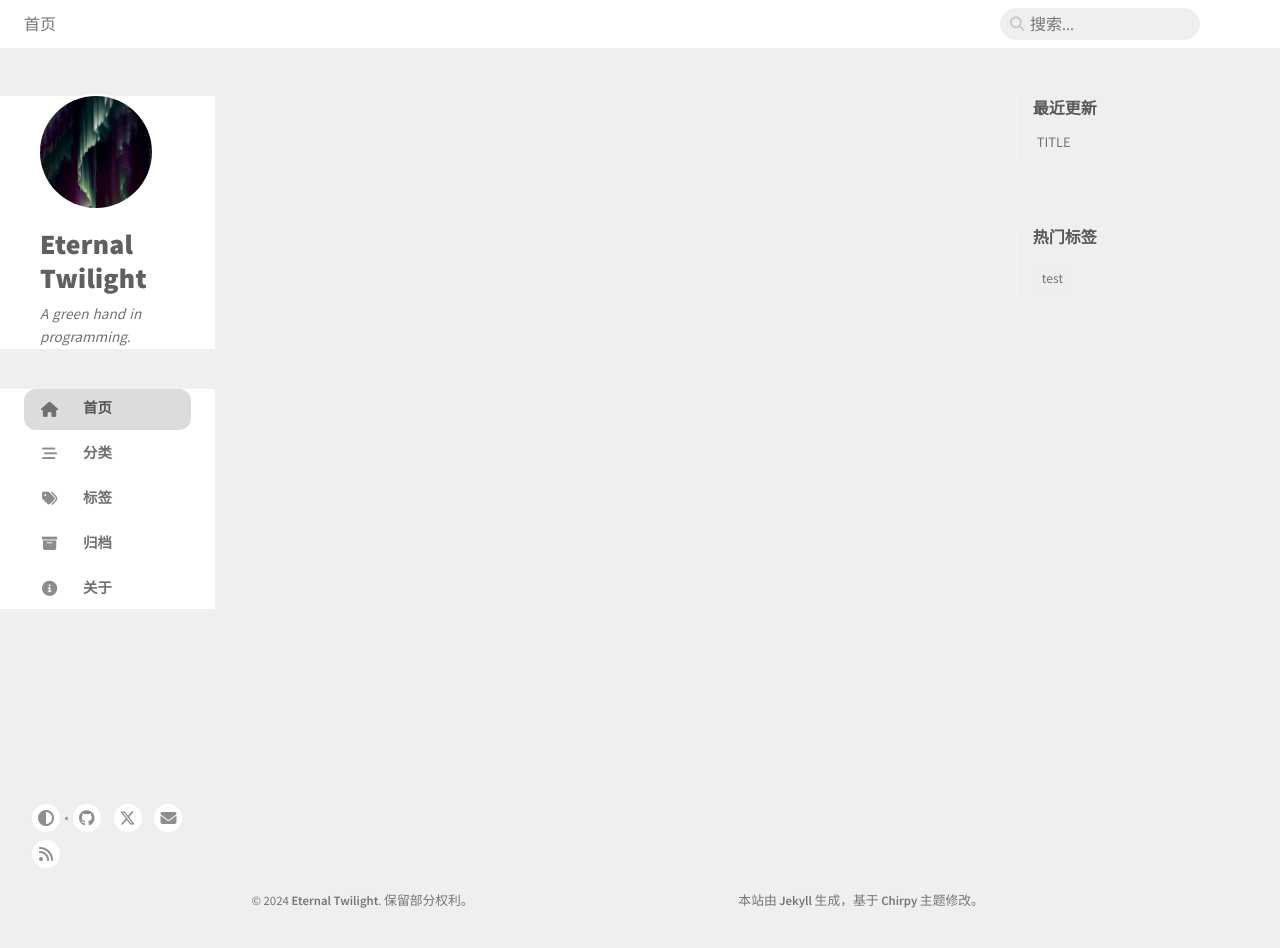
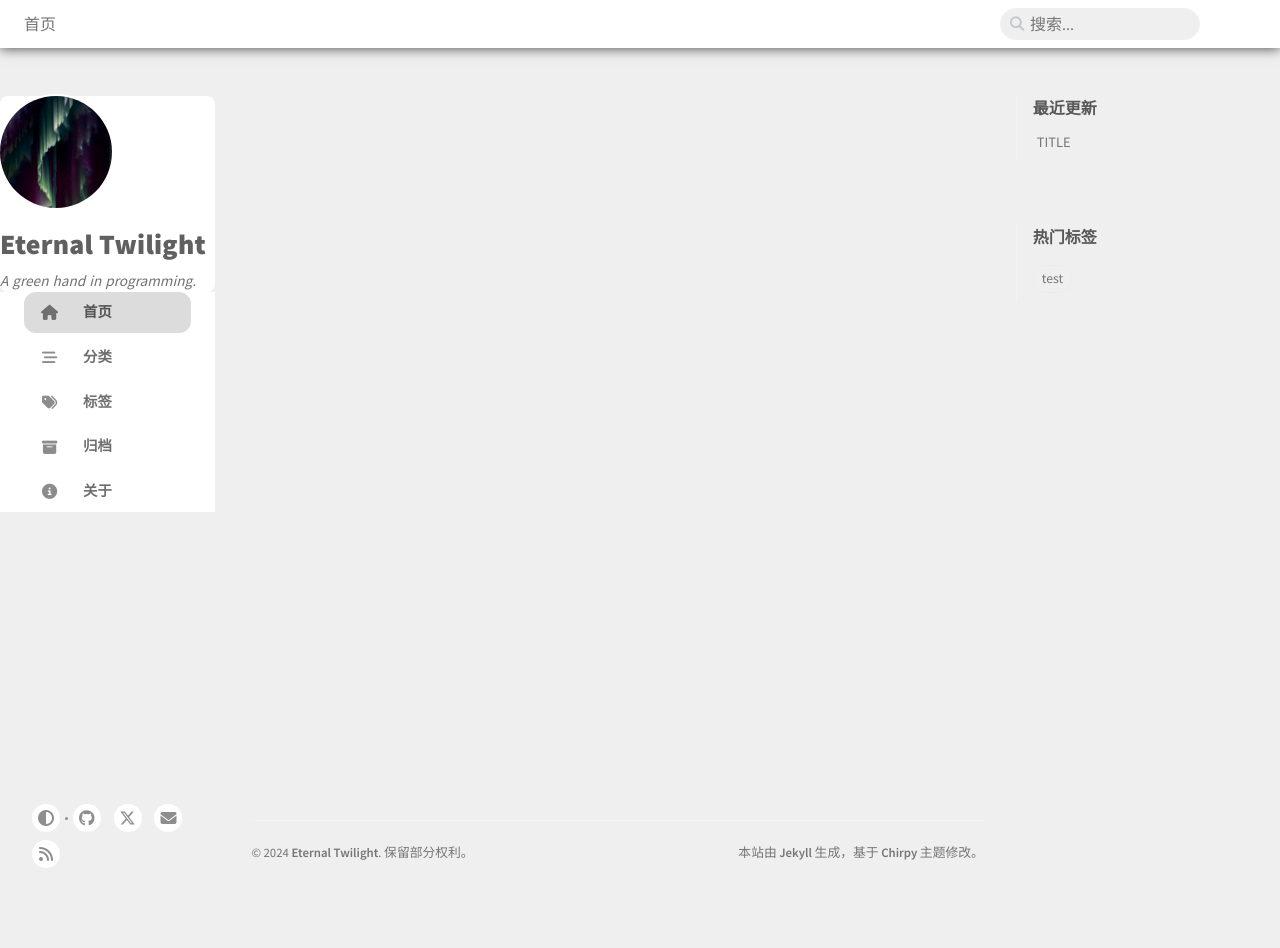
Before and after one commit to EtnlTwilight/etnltwilight.github, a Jekyll site: the page built from index.html, in a window 1280 px wide. Built offline with Jekyll 4.4.1, drawn with Linux system fonts in a browser that asks for light colours; cached includes are drawn as plain includes; after the commit the page ends 900 px from its top, so only the background shows below that.

Commit message:
Adjust Page Template.

```diff
--- a/_sass/addon/commons.scss
+++ b/_sass/addon/commons.scss
@@ -201,6 +201,7 @@ i {
   .panel-heading {
     font-family: inherit;
     line-height: inherit;
+    transition: color .05s ease-in-out;
 
     @include label(inherit);
   }
@@ -679,6 +680,7 @@ $btn-mb: 0.5rem;
   height: calc(100vh - $topbar-height);
   overflow-y: auto;
   width: $sidebar-width;
+  grid-column: 1;
   z-index: 99;
 
   /* Hide scrollbar for Chrome, Safari and Opera */
@@ -718,13 +720,11 @@ $btn-mb: 0.5rem;
   }
 
   .profile-wrapper {
-    @include mt-mb(2.5rem);
     @extend %clickable-transition;
 
-    padding-left: 2.5rem;
-    padding-right: 1.25rem;
     width: 100%;
     background: var(--sidebar-bg);
+    border-radius: 8px;
   }
 
   .site-title {
@@ -772,6 +772,9 @@ $btn-mb: 0.5rem;
         align-items: center;
         border-radius: 0.75rem;
         font-weight: 600;
+        transition:
+          background-color .3s ease-in-out,
+          color .1s ease-in-out;
 
         &:hover {
           background-color: var(--sidebar-hover-bg);
@@ -793,6 +796,9 @@ $btn-mb: 0.5rem;
         .nav-link {
           color: var(--sidebar-active-color);
           background-color: var(--sidebar-nav-active-bg);
+          transition:
+            background-color .3s ease-in-out,
+            color .1s ease-in-out;
 
           span {
             opacity: 1;
@@ -895,6 +901,7 @@ $btn-mb: 0.5rem;
   grid-row: 1;
   height: $topbar-height;
   background-color: var(--topbar-bg);
+  box-shadow: var(--topbar-shadow-color) 0 0 12px;
 }
 
 #topbar {
@@ -1103,11 +1110,13 @@ search {
   grid-row: 2;
   position: relative;
   height: calc(100vh - $topbar-height);
+  grid-template-columns: auto auto;
 
   @include pl-pr(0);
 
   > .container {
-    min-height: 100vh;
+    min-height: calc(100vh - $topbar-height);
+    grid-column: 2;
   }
 }
 
--- a/_sass/colors/typography-dark.scss
+++ b/_sass/colors/typography-dark.scss
@@ -45,11 +45,13 @@
   --sidebar-nav-active-bg: #3d3d3d;
   --sidebar-btn-bg: #232328;
   --sidebar-btn-color: #787878;
+  --sidebar-shadow-color: #00000080;
   --avatar-border-color: rgb(206, 206, 206, 0.9);
 
   /* Topbar */
   --topbar-bg: #282828;
   --topbar-text-color: var(--text-color);
+  --topbar-shadow-color: var(--sidebar-shadow-color);
   --search-border-color: rgb(55, 55, 55);
   --search-icon-color: rgb(100, 102, 105);
   --input-focus-border-color: rgb(112, 114, 115);
--- a/_sass/colors/typography-light.scss
+++ b/_sass/colors/typography-light.scss
@@ -48,11 +48,13 @@
   --sidebar-nav-active-bg: #d9d9d9;
   --sidebar-btn-bg: white;
   --sidebar-btn-color: #8e8e8e;
+  --sidebar-shadow-color: #000000bf;
   --avatar-border-color: white;
 
   /* Topbar */
   --topbar-bg: white;
   --topbar-text-color: rgb(78, 78, 78);
+  --topbar-shadow-color: var(--sidebar-shadow-color);
   --search-border-color: rgb(240, 240, 240);
   --search-icon-color: #c2c6cc;
   --input-focus-border-color: #b8b8b8;
```
